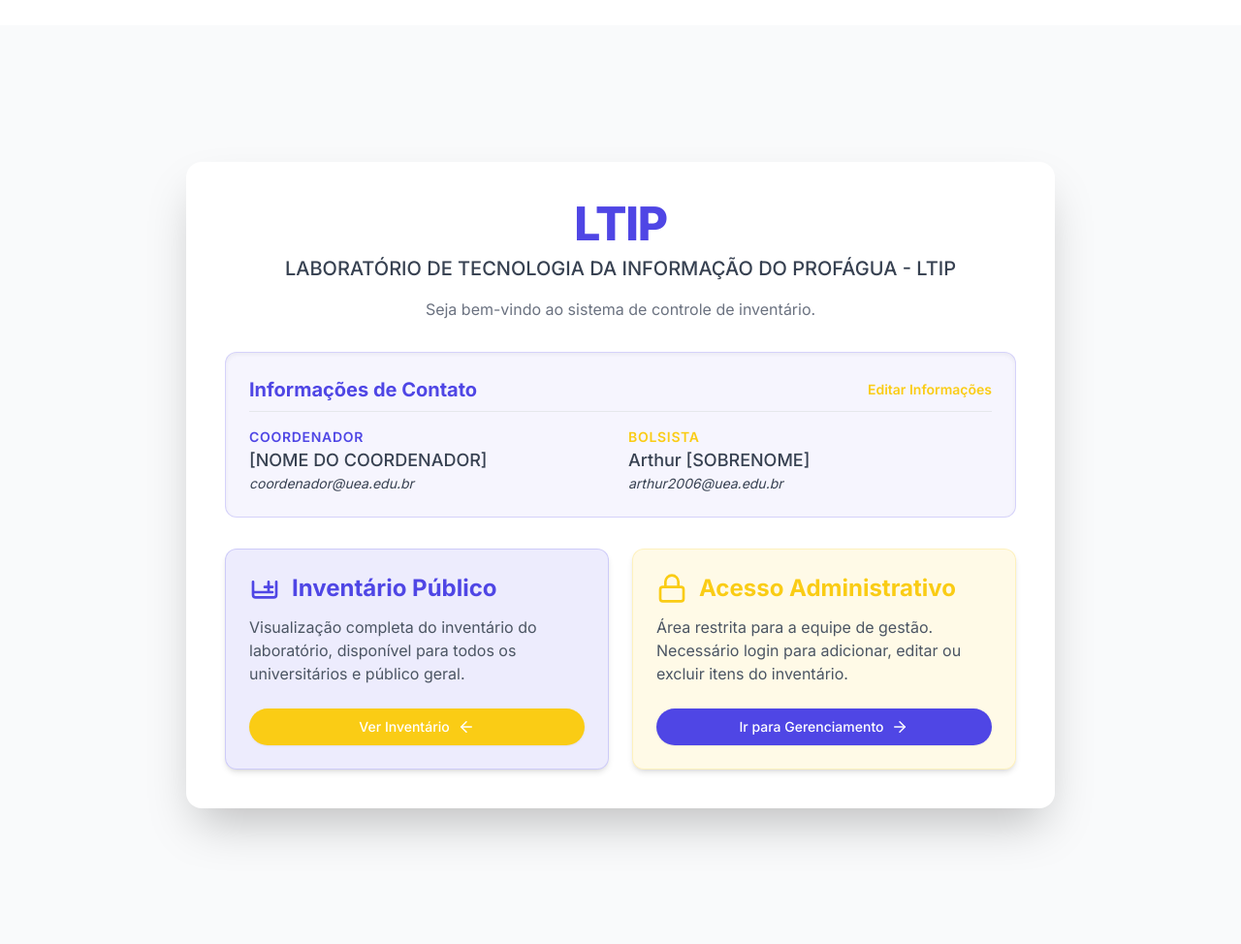
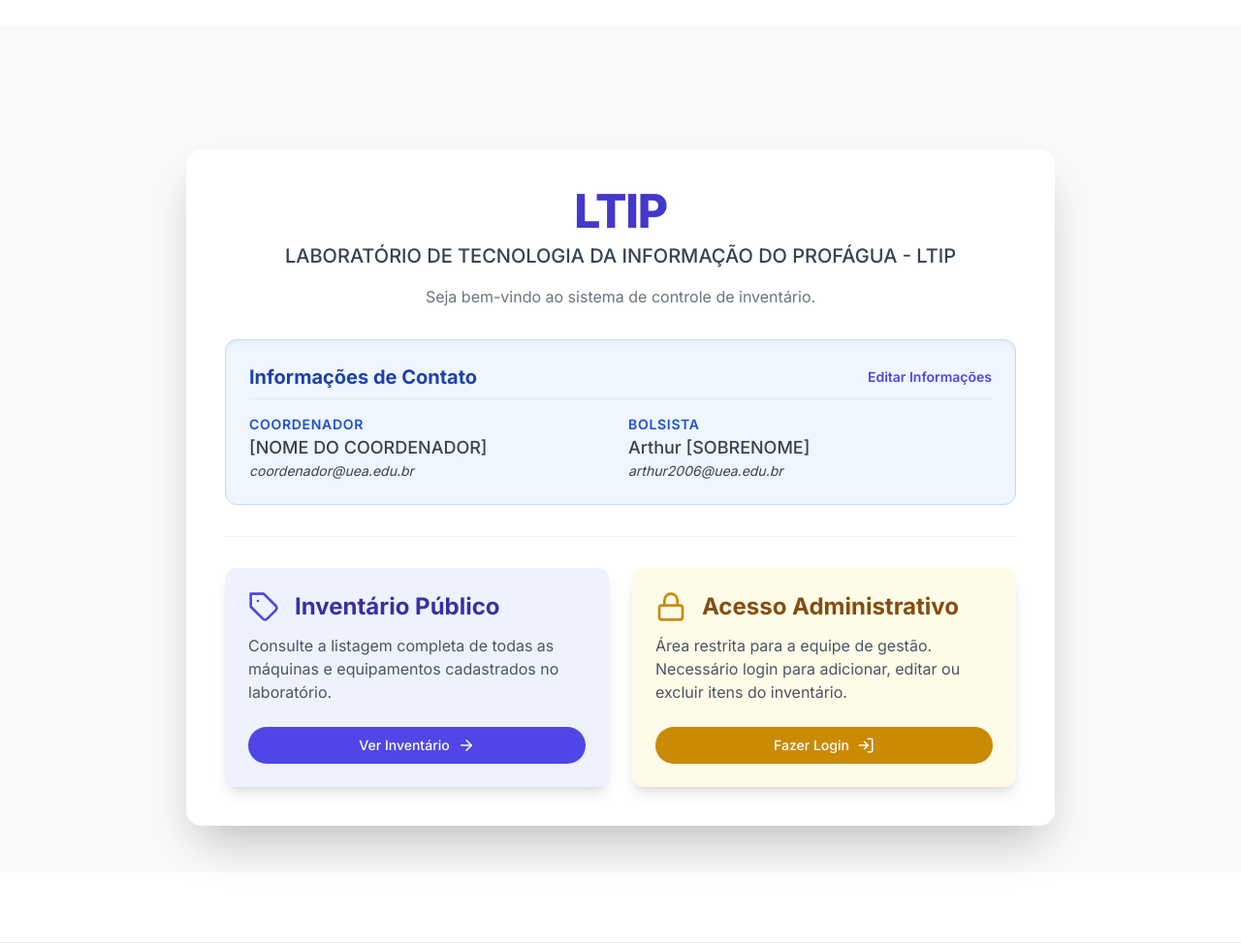
Before and after one commit to almeidasudarioarthurcassius-maker/subir_LTIP, a Flask app: page / in a window 1280 px wide. Shown: the part 142-1116 px from the top of the page at 97% size. Run offline with Flask 3, Linux system fonts and the light colour scheme; a user stored in the database is signed in; data that the repository does not hold is empty; some libraries are stand-ins or nearby versions.

Commit message:
Update index.html

```diff
--- a/templates/index.html
+++ b/templates/index.html
@@ -3,94 +3,86 @@
 {% block title %}LTIP - {{ lab_name }}{% endblock %}
 
 {% block content %}
-<div class="min-h-[85vh] flex flex-col items-center justify-center bg-gray-50 px-4 sm:px-6 lg:px-8 font-inter py-12">
-    <div class="max-w-4xl w-full space-y-8 p-10 bg-white rounded-2xl shadow-2xl transition duration-500 ease-in-out">
+<div class="bg-gray-50 dark:bg-gray-900 px-4 sm:px-6 lg:px-8 font-inter py-12 pt-32">
+    <div class="max-w-4xl mx-auto w-full space-y-8 p-10 bg-white dark:bg-gray-800 rounded-2xl shadow-2xl transform hover:shadow-3xl transition duration-500 ease-in-out">
         <div class="text-center">
-            <h1 class="text-4xl sm:text-5xl font-extrabold text-primary tracking-tight mb-2">
+            <h1 class="text-4xl sm:text-5xl font-extrabold text-indigo-700 dark:text-indigo-400 tracking-tight mb-2">
                 LTIP
             </h1>
-            <h2 class="text-lg sm:text-xl font-medium text-gray-700">
+            <h2 class="text-lg sm:text-xl font-medium text-gray-700 dark:text-gray-300">
                 {{ lab_name }}
             </h2>
-            <p class="mt-4 text-gray-500 max-w-2xl mx-auto">
+            <p class="mt-4 text-gray-500 dark:text-gray-400 max-w-2xl mx-auto">
                 Seja bem-vindo ao sistema de controle de inventário.
             </p>
         </div>
 
         {% if info %}
-        <div class="bg-primary/5 p-6 rounded-xl shadow-inner border border-primary/20">
+        <div class="bg-blue-50 dark:bg-gray-700/50 p-6 rounded-xl shadow-inner border border-blue-200 dark:border-gray-700">
             <div class="flex justify-between items-center mb-4 border-b pb-2">
-                <h3 class="text-xl font-bold text-primary">
+                <h3 class="text-xl font-bold text-blue-800 dark:text-blue-300">
                     Informações de Contato
                 </h3>
                 {% if current_user.is_authenticated %}
-                <a href="{{ url_for('gerenciamento') }}#lab-info" class="text-sm font-semibold text-secondary hover:text-green-700 transition duration-150">
+                <a href="{{ url_for('gerenciamento') }}?tab=info" class="text-sm font-semibold text-indigo-600 hover:text-indigo-800 dark:text-indigo-400 dark:hover:text-indigo-200 transition duration-150">
                     Editar Informações
                 </a>
                 {% endif %}
             </div>
 
-            <div class="grid grid-cols-1 md:grid-cols-2 gap-4 text-gray-700">
+            <div class="grid grid-cols-1 md:grid-cols-2 gap-4 text-gray-700 dark:text-gray-300">
                 <div>
-                    <p class="font-semibold text-sm uppercase tracking-wider text-primary">Coordenador</p>
+                    <p class="font-semibold text-sm uppercase tracking-wider text-blue-700 dark:text-blue-400">Coordenador</p>
                     <p class="text-lg font-medium">{{ info.coordenador_name }}</p>
                     <p class="text-sm italic">{{ info.coordenador_email }}</p>
                 </div>
                 <div>
-                    <p class="font-semibold text-sm uppercase tracking-wider text-secondary">Bolsista</p>
+                    <p class="font-semibold text-sm uppercase tracking-wider text-blue-700 dark:text-blue-400">Bolsista</p>
                     <p class="text-lg font-medium">{{ info.bolsista_name }}</p>
                     <p class="text-sm italic">{{ info.bolsista_email }}</p>
                 </div>
             </div>
         </div>
         {% else %}
-        <div class="text-center p-6 text-gray-500 bg-gray-50 rounded-xl">
-             As informações de contato ainda não foram cadastradas.
+        <div class="text-center p-6 text-gray-500 dark:text-gray-400 bg-gray-50 dark:bg-gray-700/50 rounded-xl">
+            As informações de contato ainda não foram cadastradas. Por favor, acesse o gerenciamento para preenchê-las.
         </div>
         {% endif %}
 
-        <div class="mt-10 grid grid-cols-1 md:grid-cols-2 gap-6">
+        <div class="mt-10 grid grid-cols-1 md:grid-cols-2 gap-6 pt-8 border-t border-gray-100 dark:border-gray-700">
 
-            <div class="p-6 bg-primary/10 rounded-xl shadow-md border border-primary/20 hover:shadow-xl transition duration-300 ease-in-out">
-                <div class="flex items-center space-x-3">
-                    <svg class="h-8 w-8 text-primary" xmlns="http://www.w3.org/2000/svg" fill="none" viewBox="0 0 24 24" stroke-width="2" stroke="currentColor">
-                        <path stroke-linecap="round" stroke-linejoin="round" d="M3 7v10a2 2 0 002 2h14a2 2 0 002-2V7m-9 4h6m-3-4v8m-11 0h14" />
-                    </svg>
-                    <h3 class="text-2xl font-bold text-primary">Inventário Público</h3>
+            <div class="p-6 bg-indigo-50 dark:bg-indigo-900/30 rounded-xl shadow-lg hover:shadow-xl transition duration-300 transform hover:scale-[1.02]">
+                <div class="flex items-center space-x-4">
+                    <svg xmlns="http://www.w3.org/2000/svg" width="32" height="32" viewBox="0 0 24 24" fill="none" stroke="currentColor" stroke-width="2" stroke-linecap="round" stroke-linejoin="round" class="text-indigo-600 dark:text-indigo-400"><path d="M12 2H2v10l9.29 9.29c.94.94 2.48.94 3.42 0l6.58-6.58c.94-.94.94-2.48 0-3.42L12 2Z"/><path d="M7.5 7.5h.01"/></svg>
+                    <h3 class="text-2xl font-bold text-indigo-800 dark:text-indigo-200">Inventário Público</h3>
                 </div>
-                <p class="mt-3 text-gray-600">
-                    Visualização completa do inventário do laboratório, disponível para todos os universitários e público geral.
+                <p class="mt-3 text-gray-600 dark:text-gray-400">
+                    Consulte a listagem completa de todas as máquinas e equipamentos cadastrados no laboratório.
                 </p>
                 <div class="mt-6">
-                    <a href="{{ url_for('inventario') }}" class="w-full inline-flex justify-center items-center px-4 py-2 border border-transparent text-sm font-medium rounded-full shadow-sm text-white bg-secondary hover:bg-green-700 focus:outline-none focus:ring-2 focus:ring-offset-2 focus:ring-secondary transition duration-150">
+                    <a href="{{ url_for('inventario') }}" class="w-full inline-flex justify-center items-center px-4 py-2 border border-transparent text-sm font-medium rounded-full shadow-sm text-white bg-indigo-600 hover:bg-indigo-700 focus:outline-none focus:ring-2 focus:ring-offset-2 focus:ring-indigo-500 transition duration-150">
                         Ver Inventário
-                        <svg xmlns="http://www.w3.org/2000/svg" width="18" height="18" viewBox="0 0 24 24" fill="none" stroke="currentColor" stroke-width="2" stroke-linecap="round" stroke-linejoin="round" class="ml-2"><path d="M19 12H5"/><path d="M12 5l-7 7 7 7"/></svg>
+                        <svg xmlns="http://www.w3.org/2000/svg" width="18" height="18" viewBox="0 0 24 24" fill="none" stroke="currentColor" stroke-width="2" stroke-linecap="round" stroke-linejoin="round" class="ml-2"><path d="M5 12h14"/><path d="m12 5 7 7-7 7"/></svg>
                     </a>
                 </div>
             </div>
 
-            <div class="p-6 bg-secondary/10 rounded-xl shadow-md border border-secondary/20 hover:shadow-xl transition duration-300 ease-in-out">
-                <div class="flex items-center space-x-3">
-                    <svg class="h-8 w-8 text-secondary" xmlns="http://www.w3.org/2000/svg" width="32" height="32" viewBox="0 0 24 24" fill="none" stroke="currentColor" stroke-width="2" stroke-linecap="round" stroke-linejoin="round"><rect width="18" height="11" x="3" y="11" rx="2" ry="2"/><path d="M7 11V7a5 5 0 0 1 10 0v4"/></svg>
-                    <h3 class="text-2xl font-bold text-secondary">Acesso Administrativo</h3>
+            <div class="p-6 bg-yellow-50 dark:bg-yellow-900/30 rounded-xl shadow-lg hover:shadow-xl transition duration-300 transform hover:scale-[1.02]">
+                <div class="flex items-center space-x-4">
+                    <svg xmlns="http://www.w3.org/2000/svg" width="32" height="32" viewBox="0 0 24 24" fill="none" stroke="currentColor" stroke-width="2" stroke-linecap="round" stroke-linejoin="round" class="text-yellow-600 dark:text-yellow-400"><rect width="18" height="11" x="3" y="11" rx="2" ry="2"/><path d="M7 11V7a5 5 0 0 1 10 0v4"/></svg>
+                    <h3 class="text-2xl font-bold text-yellow-800 dark:text-yellow-200">Acesso Administrativo</h3>
                 </div>
-                <p class="mt-3 text-gray-600">
+                <p class="mt-3 text-gray-600 dark:text-gray-400">
                     Área restrita para a equipe de gestão. Necessário login para adicionar, editar ou excluir itens do inventário.
                 </p>
                 <div class="mt-6">
-                    {% if current_user.is_authenticated %}
-                        <a href="{{ url_for('gerenciamento') }}" class="w-full inline-flex justify-center items-center px-4 py-2 border border-transparent text-sm font-medium rounded-full shadow-sm text-white bg-primary hover:bg-blue-800 focus:outline-none focus:ring-2 focus:ring-offset-2 focus:ring-primary transition duration-150">
-                            Ir para Gerenciamento
-                            <svg xmlns="http://www.w3.org/2000/svg" width="18" height="18" viewBox="0 0 24 24" fill="none" stroke="currentColor" stroke-width="2" stroke-linecap="round" stroke-linejoin="round" class="ml-2"><path d="M5 12h14"/><path d="M12 5l7 7-7 7"/></svg>
-                        </a>
-                    {% else %}
-                        <a href="{{ url_for('login') }}" class="w-full inline-flex justify-center items-center px-4 py-2 border border-transparent text-sm font-medium rounded-full shadow-sm text-white bg-primary hover:bg-blue-800 focus:outline-none focus:ring-2 focus:ring-offset-2 focus:ring-primary transition duration-150">
-                            Fazer Login
-                            <svg xmlns="http://www.w3.org/2000/svg" width="18" height="18" viewBox="0 0 24 24" fill="none" stroke="currentColor" stroke-width="2" stroke-linecap="round" stroke-linejoin="round" class="ml-2"><path d="M15 3h4a2 2 0 0 1 2 2v14a2 2 0 0 1-2 2h-4"/><polyline points="10 17 15 12 10 7"/><line x1="15" y1="12" x2="3" y2="12"/></svg>
-                        </a>
-                    {% endif %}
+                    <a href="{{ url_for('login') }}" class="w-full inline-flex justify-center items-center px-4 py-2 border border-transparent text-sm font-medium rounded-full shadow-sm text-white bg-yellow-600 hover:bg-yellow-700 focus:outline-none focus:ring-2 focus:ring-offset-2 focus:ring-yellow-500 transition duration-150">
+                        Fazer Login
+                        <svg xmlns="http://www.w3.org/2000/svg" width="18" height="18" viewBox="0 0 24 24" fill="none" stroke="currentColor" stroke-width="2" stroke-linecap="round" stroke-linejoin="round" class="ml-2"><path d="M15 3h4a2 2 0 0 1 2 2v14a2 2 0 0 1-2 2h-4"/><path d="M10 17l5-5-5-5"/><path d="M15 12H3"/></svg>
+                    </a>
                 </div>
             </div>
+
         </div>
     </div>
 </div>
```
